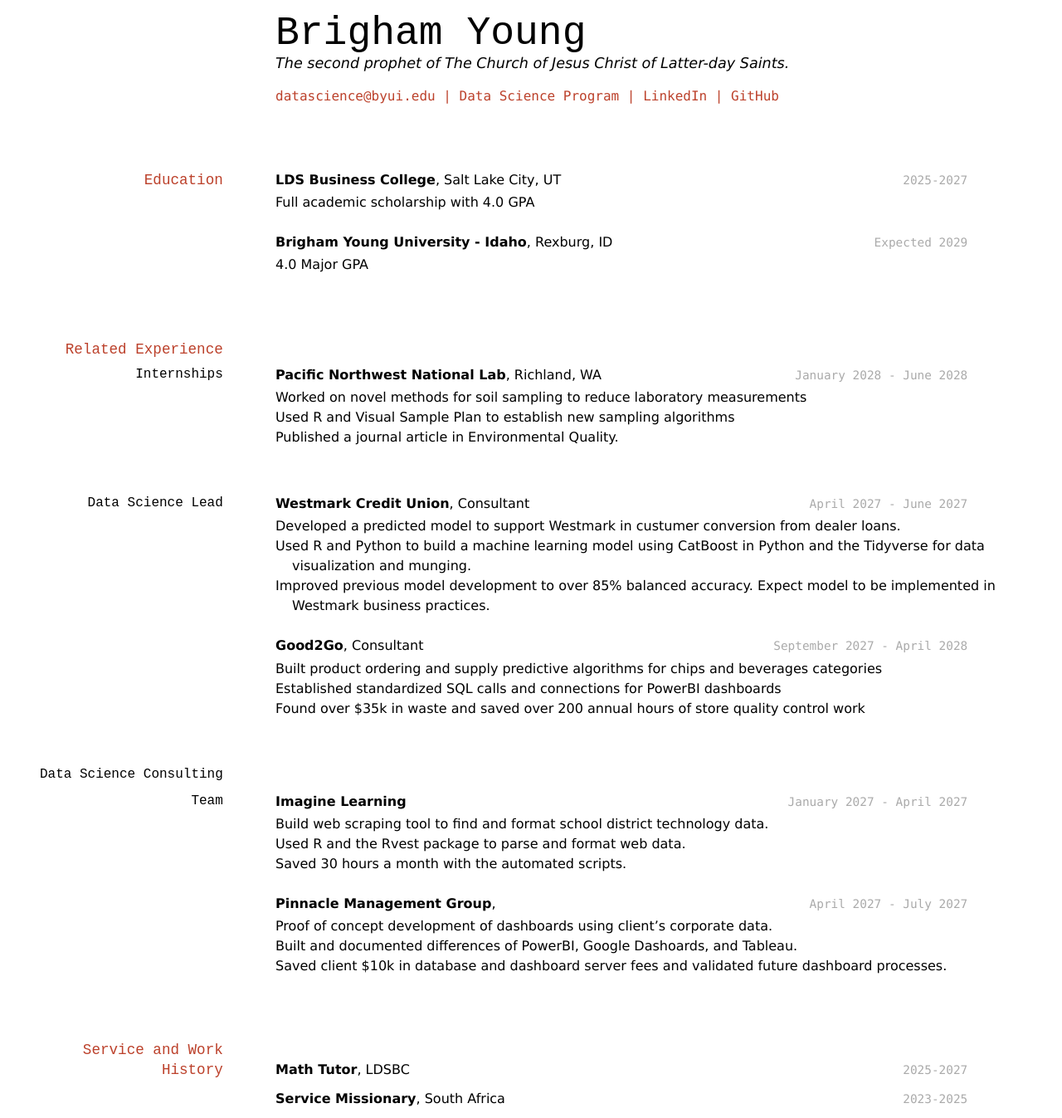
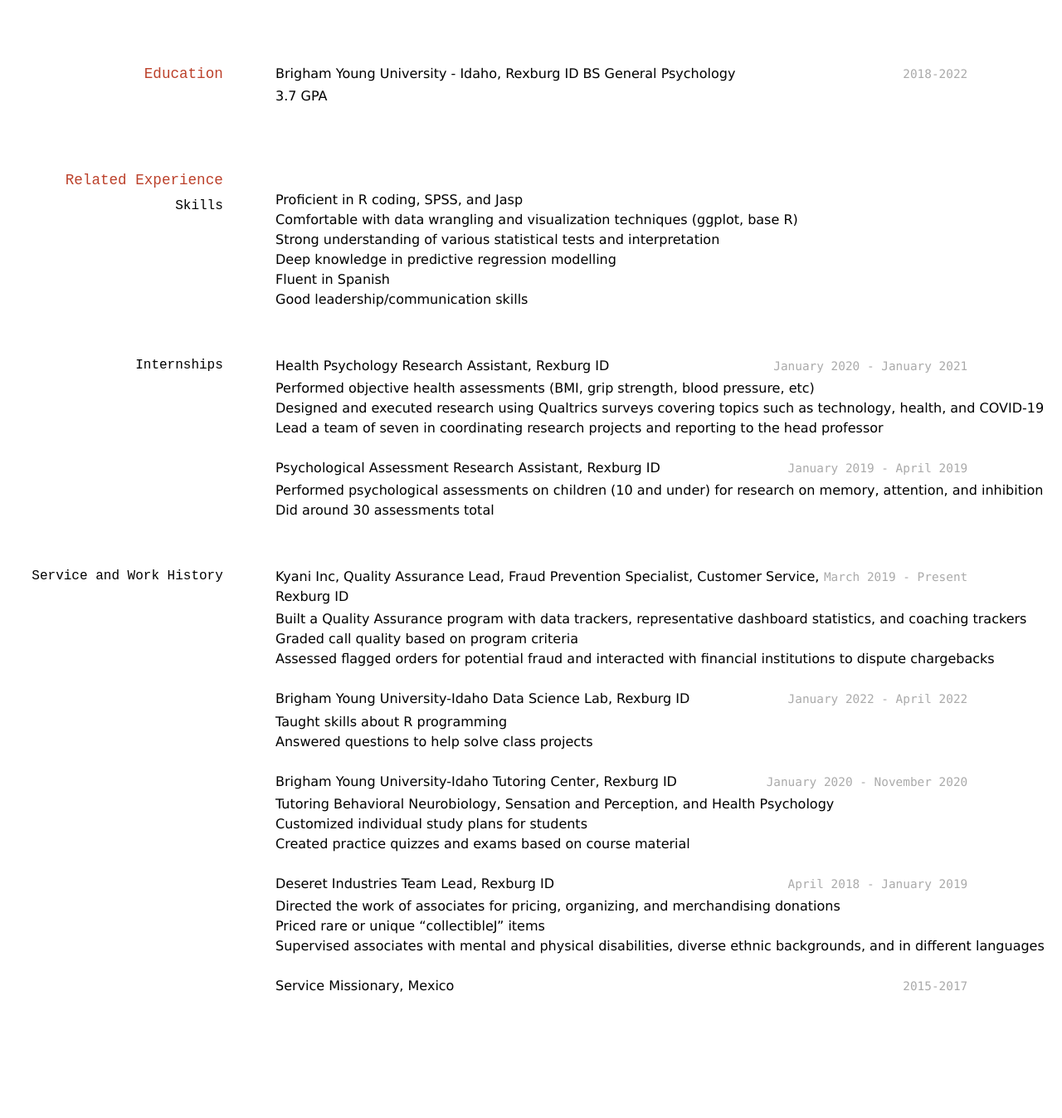
Before and after one commit to byuids-resumes/larson_resume, a Jekyll site: the page built from docs/index.md, in a window 1280 px wide. Shown: the whole page at 83% size. Built offline with Jekyll 4.4.1, drawn with Linux system fonts in a browser that asks for light colours; after the commit the page ends 1211 px from its top, so only the background shows below that.

Commit message:
Update index.md

```diff
--- a/docs/index.md
+++ b/docs/index.md
@@ -1,87 +1,62 @@
 ---
 layout: cv
-title: Brigham Young's Resume
+title: Jordan Larson's Resume
 ---
-# Brigham Young
-The second prophet of The Church of Jesus Christ of Latter-day Saints.
-
-<div id="webaddress">
-<a href="datascience@byui.edu">datascience@byui.edu</a>
-| <a href="https://byuidatascience.github.io/development.html">Data Science Program</a>
-| <a href="https://www.linkedin.com/groups/13537407/">LinkedIn</a>
-| <a href="https://github.com/byuids-resumes">GitHub</a>
-</div>
-
-<!-- https://www.monique.tech/the-art-of-markdown -->
 
 ## Education
 
-`2025-2027`
-__LDS Business College__, Salt Lake City, UT
-
-- Full academic scholarship with 4.0 GPA
-
-`Expected 2029`
-__Brigham Young University - Idaho__, Rexburg, ID
-
-- 4.0 Major GPA
-
+`2018-2022`
+Brigham Young University - Idaho, Rexburg ID
+BS General Psychology
+- 3.7 GPA
 
 ## Related Experience
 
+### Skills
+- Proficient in R coding, SPSS, and Jasp
+- Comfortable with data wrangling and visualization techniques (ggplot, base R)
+- Strong understanding of various statistical tests and interpretation
+- Deep knowledge in predictive regression modelling
+- Fluent in Spanish
+- Good leadership/communication skills
+
 ### Internships
 
-`January 2028 - June 2028`
-__Pacific Northwest National Lab__, Richland, WA
+`January 2020 - January 2021`
+Health Psychology Research Assistant, Rexburg ID
+- Performed objective health assessments (BMI, grip strength, blood pressure, etc)
+- Designed and executed research using Qualtrics surveys covering topics such as technology, health, and COVID-19
+- Lead a team of seven in coordinating research projects and reporting to the head professor
 
-- Worked on novel methods for soil sampling to reduce laboratory measurements
-- Used R and Visual Sample Plan to establish new sampling algorithms
-- Published a journal article in Environmental Quality.
+`January 2019 - April 2019`
+Psychological Assessment Research Assistant, Rexburg ID
+- Performed psychological assessments on children (10 and under) for research on memory, attention, and inhibition
+- Did around 30 assessments total
 
-### Data Science Lead
+### Service and Work History
 
-`April 2027 - June 2027`
-__Westmark Credit Union__, Consultant
+`March 2019 - Present`
+Kyani Inc, Quality Assurance Lead, Fraud Prevention Specialist, Customer Service, Rexburg ID
+- Built a Quality Assurance program with data trackers, representative dashboard statistics, and coaching trackers
+- Graded call quality based on program criteria
+- Assessed flagged orders for potential fraud and interacted with financial institutions to dispute chargebacks
 
-- Developed a predicted model to support Westmark in custumer conversion from dealer loans.
-- Used R and Python to build a machine learning model using CatBoost in Python and the Tidyverse for data visualization and munging.
-- Improved previous model development to over 85% balanced accuracy. Expect model to be implemented in Westmark business practices.
+`January 2022 - April 2022`
+Brigham Young University-Idaho Data Science Lab, Rexburg ID
+- Taught skills about R programming
+- Answered questions to help solve class projects
 
-`September 2027 - April 2028`
-__Good2Go__, Consultant
+`January 2020 - November 2020`
+Brigham Young University-Idaho Tutoring Center, Rexburg ID
+- Tutoring Behavioral Neurobiology, Sensation and Perception, and Health Psychology
+- Customized individual study plans for students
+- Created practice quizzes and exams based on course material
 
-- Built product ordering and supply predictive algorithms for chips and beverages categories
-- Established standardized SQL calls and connections for PowerBI dashboards
-- Found over $35k in waste and saved over 200 annual hours of store quality control work
+`April 2018 - January 2019`
+Deseret Industries Team Lead, Rexburg ID
+- Directed the work of associates for pricing, organizing, and merchandising donations
+- Priced rare or unique "collectibleJ" items
+- Supervised associates with mental and physical disabilities, diverse ethnic backgrounds, and in different languages
 
-### Data Science Consulting Team
-
-`January 2027 - April 2027`
-__Imagine Learning__
-
-- Build web scraping tool to find and format school district technology data.
-- Used R and the Rvest package to parse and format web data.
-- Saved 30 hours a month with the automated scripts.
-
-`April 2027 - July 2027`
-__Pinnacle Management Group__,
-
-- Proof of concept development of dashboards using client's corporate data.
-- Built and documented differences of PowerBI, Google Dashoards, and Tableau.
-- Saved client $10k in database and dashboard server fees and validated future dashboard processes.
-
-
-## Service and Work History
-
-`2025-2027`
-__Math Tutor__, LDSBC
-
-
-`2023-2025`
-__Service Missionary__, South Africa
-
-
-
-<!-- ### Footer
-
-Last updated: May 2013 -->
+`2015-2017`
+Service Missionary, Mexico
```
